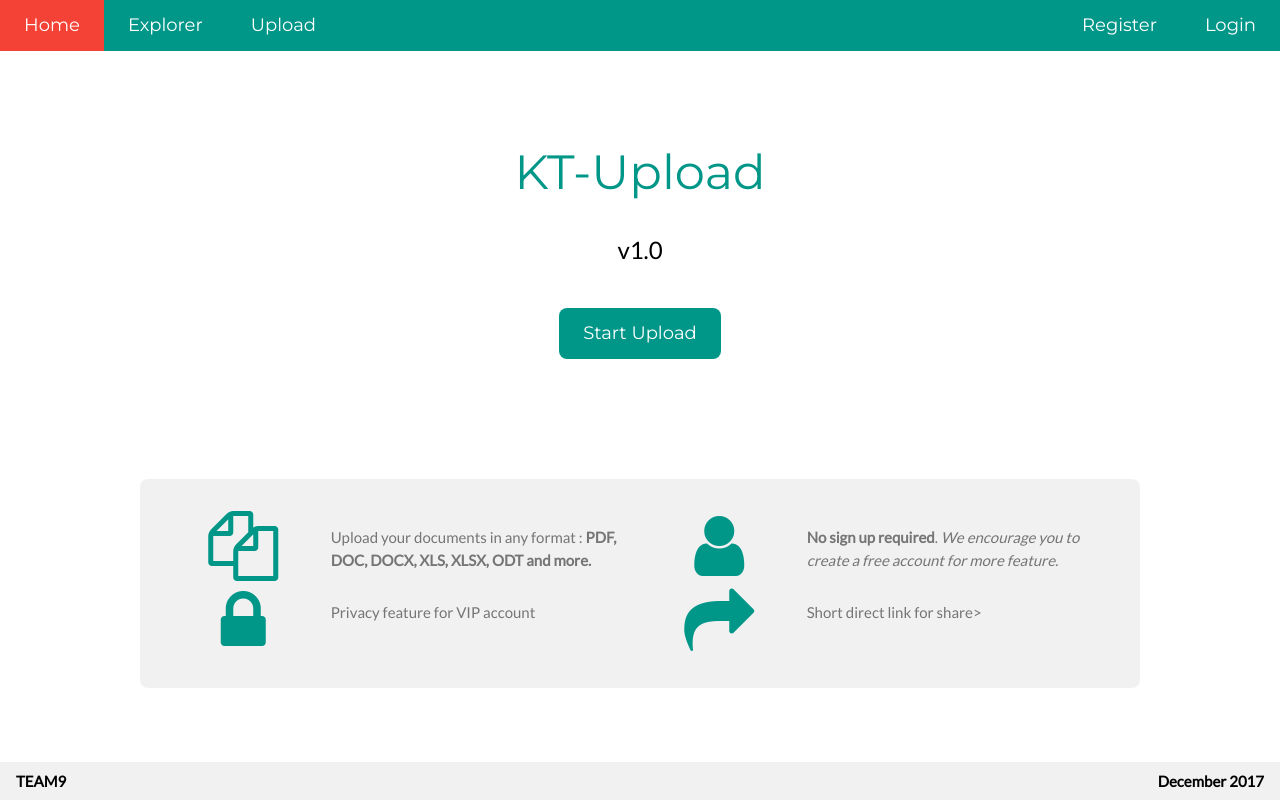
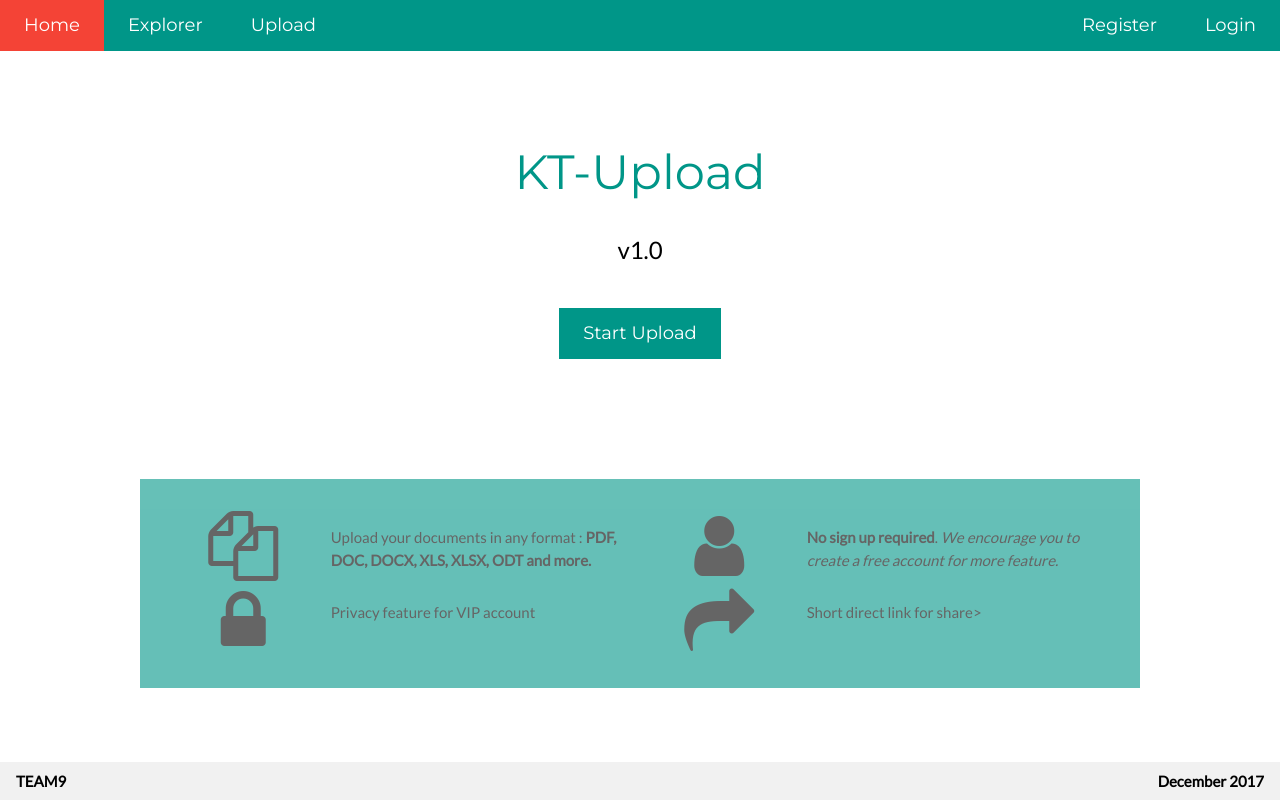
Before and after one commit to trieuvnhcs/web_project, a Django app: page / in a window 1280 px wide. Run offline with Django 3.2, Linux system fonts and the light colour scheme; parts of the project's set-up code (start-up, migrations or seed data) failed here and were passed over.

Commit message:
second modified

```diff
--- a/project/templates/base.html
+++ b/project/templates/base.html
@@ -63,7 +63,7 @@
     <header class="w3-container w3-white w3-center" style="padding:120px 10px">
         <h1 class="w3-margin w3-xxxlarge w3-text-teal">KT-Upload</h1>
         <p class="w3-xlarge w3-text-black">v1.0</p>
-        <button class="w3-button w3-teal w3-padding-large w3-large w3-margin-top w3-round-large" onclick="location.href='{% url 'model_form_upload' %}'">Start Upload</button>
+        <button class="w3-button w3-teal w3-padding-large w3-large w3-margin-top " onclick="location.href='{% url 'model_form_upload' %}'">Start Upload</button>
     </header>
 
     {% block content %}
--- a/project/upload/templates/upload/all_files.html
+++ b/project/upload/templates/upload/all_files.html
@@ -1,8 +1,8 @@
 {% extends 'base1.html' %} {% block content %}
-<div class="w3-container w3-content  w3-large w3-teal w3-round-large w3-padding" style="margin-bottom:100px">
+<div class="w3-container w3-content  w3-large w3-teal  w3-padding" style="margin-bottom:100px">
     <div class="w3-container">
         <h2 class="w3-text-white">Uploaded Files</h2>
-        <ul class="w3-ul w3-border w3-round-large w3-white">
+        <ul class="w3-ul w3-border  w3-white">
             {% for obj in documents %}
             <li>
                 <div class="w3-row">
--- a/project/upload/templates/upload/home.html
+++ b/project/upload/templates/upload/home.html
@@ -1,36 +1,36 @@
 {% extends 'base.html' %} {% load static %} {% block content %}
 
-<div class="w3-light-grey w3-container w3-round-large w3-padding-32" style="max-width:1000px; margin:auto;">
+<div class="w3-teal w3-container  w3-padding-32 w3-opacity" style="max-width:1000px; margin:auto;">
     <div class="w3-row-padding">
 
         <div class="w3-col m2 w3-center">
-            <i class="fa fa-files-o w3-text-teal"></i>
+            <i class="fa fa-files-o w3-text-black"></i>
         </div>
         <div class="w3-col m4">
-            <p class="w3-text-grey">Upload your documents in any format : <b>PDF, DOC, DOCX, XLS, XLSX, ODT and more.</b></p>
+            <p class="w3-text-black">Upload your documents in any format : <b>PDF, DOC, DOCX, XLS, XLSX, ODT and more.</b></p>
         </div>
 
 
         <div class="w3-col m2 w3-center">
-            <i class="fa fa-user w3-text-teal "></i>
+            <i class="fa fa-user w3-text-black "></i>
         </div>
         <div class="w3-col m4">
-            <p class="w3-text-grey"><b>No sign up required</b>. <i>We encourage you to create a free account for more feature.</i></p>
+            <p class="w3-text-black"><b>No sign up required</b>. <i>We encourage you to create a free account for more feature.</i></p>
         </div>
     </div>
 
     <div class="w3-row-padding">
         <div class="w3-col m2 w3-center">
-            <i class="fa fa-lock w3-text-teal"></i>
+            <i class="fa fa-lock w3-text-black"></i>
         </div>
         <div class="w3-col m4">
-            <p class="w3-text-grey">Privacy feature for VIP account</p>
+            <p class="w3-text-black">Privacy feature for VIP account</p>
         </div>
         <div class="w3-col m2 w3-center">
-            <i class="fa fa-share w3-text-teal "></i>
+            <i class="fa fa-share w3-text-black "></i>
         </div>
         <div class="w3-col m4">
-            <p class="w3-text-grey">Short direct link for share></p>
+            <p class="w3-text-black">Short direct link for share></p>
         </div>
     </div>
 </div>
--- a/project/upload/templates/upload/model_form_upload.html
+++ b/project/upload/templates/upload/model_form_upload.html
@@ -1,6 +1,6 @@
 {% extends 'base1.html' %} {% block content %}
 
-<div class=" w3-container w3-content w3-teal w3-round-large w3-padding" style="max-width:500px">
+<div class=" w3-container w3-content w3-teal w3-padding" style="max-width:500px">
     <div class="w3-container">
         <h2>Upload</h2>
         <form method="post" enctype="multipart/form-data">
@@ -13,8 +13,8 @@
             </div>
             {% endfor %}
 
-            <button class="w3-button w3-green w3-round-large" type="submit">Upload</button>
-            <button class="w3-button w3-red w3-round-large" type="reset">Reset</button>
+            <button class="w3-button w3-green " type="submit">Upload</button>
+            <button class="w3-button w3-red " type="reset">Reset</button>
         </form>
     </div>
 
```
Also changed, not shown: project/upload/templates/upload/login.html (+4 -4 lines), project/upload/templates/upload/register.html (+7 -7 lines).
